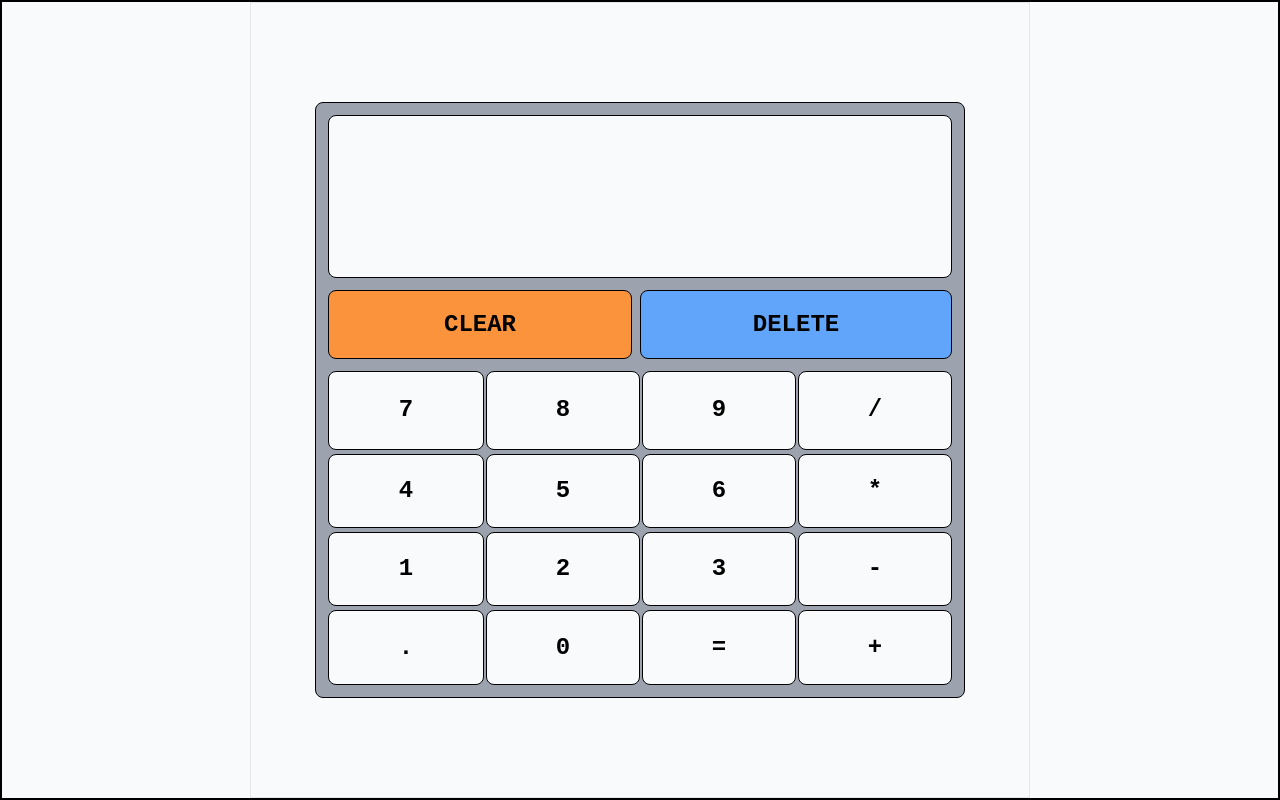
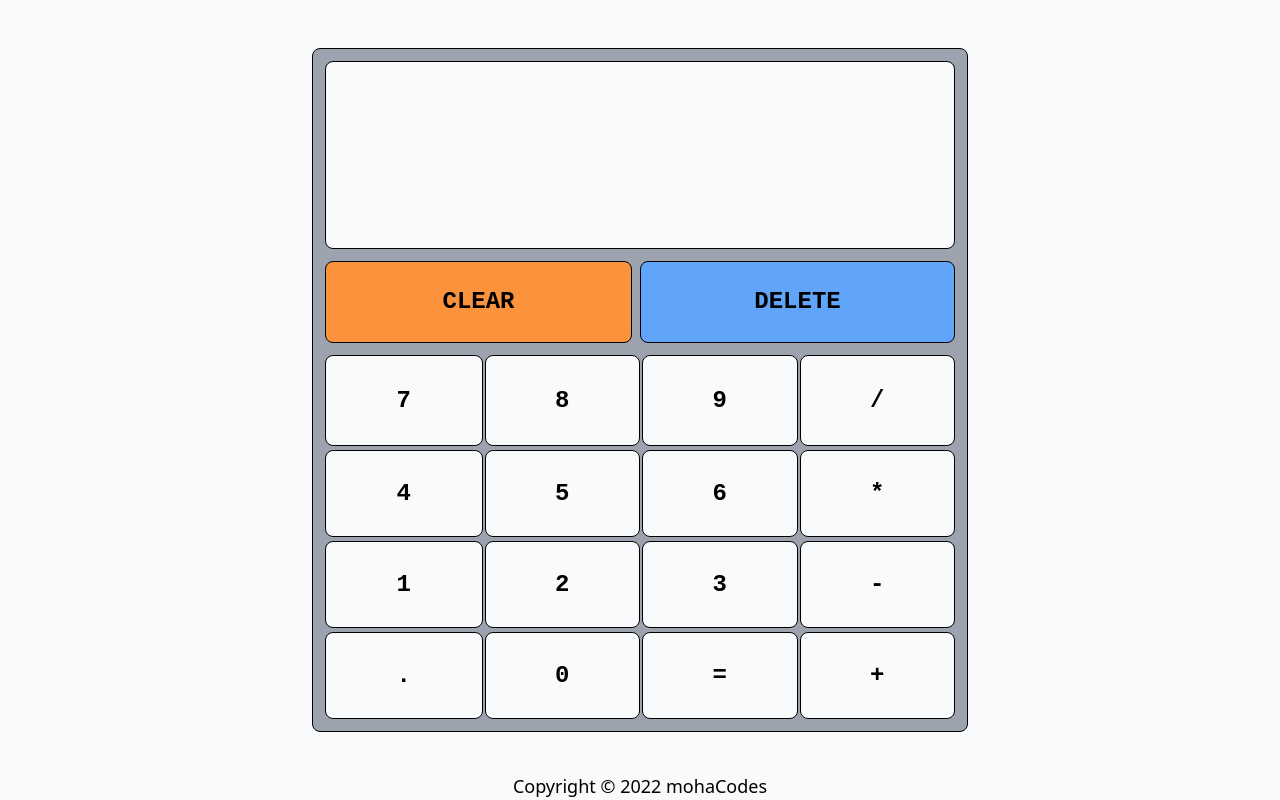
Before and after one commit to mohaCodes/calculator, a website: page index.html in a window 1280 px wide. Drawn offline with Linux system fonts and the light colour scheme.

Commit message:
Done... finally

```diff
--- a/index.html
+++ b/index.html
@@ -9,14 +9,14 @@
     <link rel="stylesheet" href="dist/output.css">
     <title>Calculator</title>
 </head>
-<body class="duration-1000 flex h-screen border-2 border-black max-h-screen max-w-screen overflow-x-clip bg-gray-50
+<body class="duration-1000 flex h-screen max-h-screen max-w-screen overflow-x-clip bg-gray-50
     xs:px-3.5
     xxsm:px-10
 
     ">
 
 
-    <div class="flex duration-1000 border w-full h-full flex-auto
+    <div class="flex flex-col space-y-10 duration-1000 w-full h-full flex-auto
             xxsm:px-16
             sm:px-28
             md:px-32
@@ -26,8 +26,12 @@
             3xl:px-[40rem]
             ">
 
+
+
+
+
         <!-- contains all of the calculator content & buttons -->
-        <div class="border flex-1 border-black rounded-lg z-40 grid bg-gray-400 grid-cols-4 grid-rows-7 w-full
+        <div class="flex-1 border mt-12 border-black rounded-lg z-40 grid bg-gray-400 grid-cols-4 grid-rows-7 w-full
             xs:p-3 xs:space-y-3 xs:h-fit xs:self-center
             xsm:h-3/4 xsm:text-lg
             xxsm:text-2xl
@@ -150,6 +154,9 @@
 
         </div>
 
+
+        <h1 class="font-sans self-center font-medium text-lg">Copyright © 2022 <a class="hover:text-2xl font-medium font-sans hover:text-blue-500 duration-500" href="https://github.com/mohaCodes">mohaCodes</a></h1>
+
     </div>
 
 
```
Also changed, not shown: dist/output.css.
